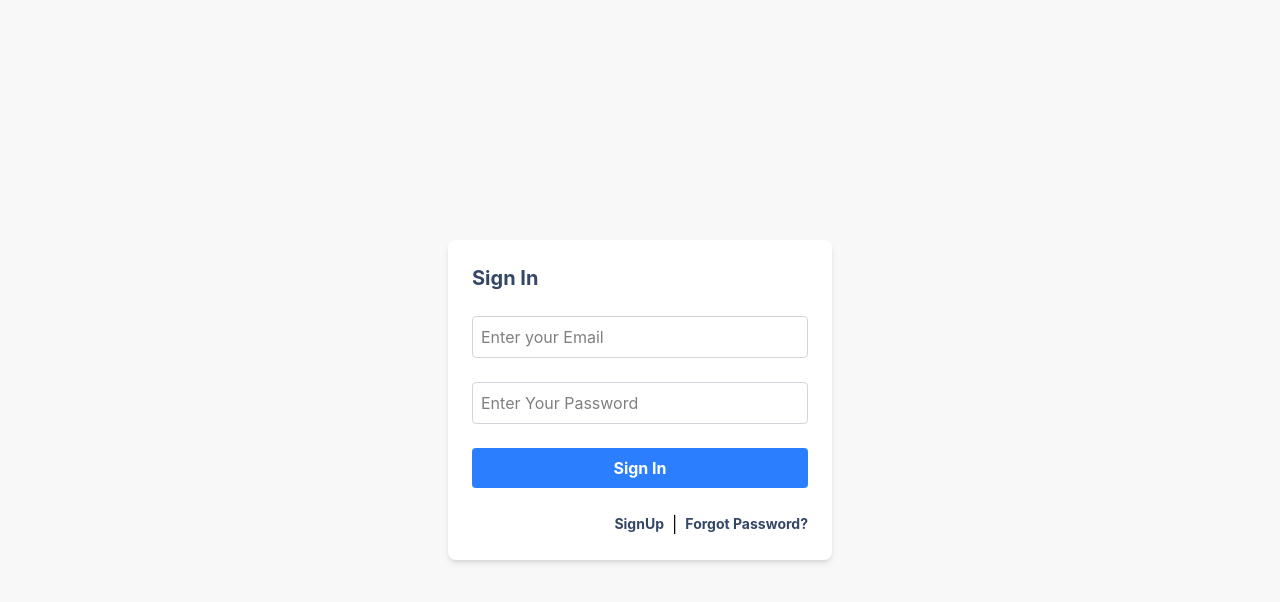
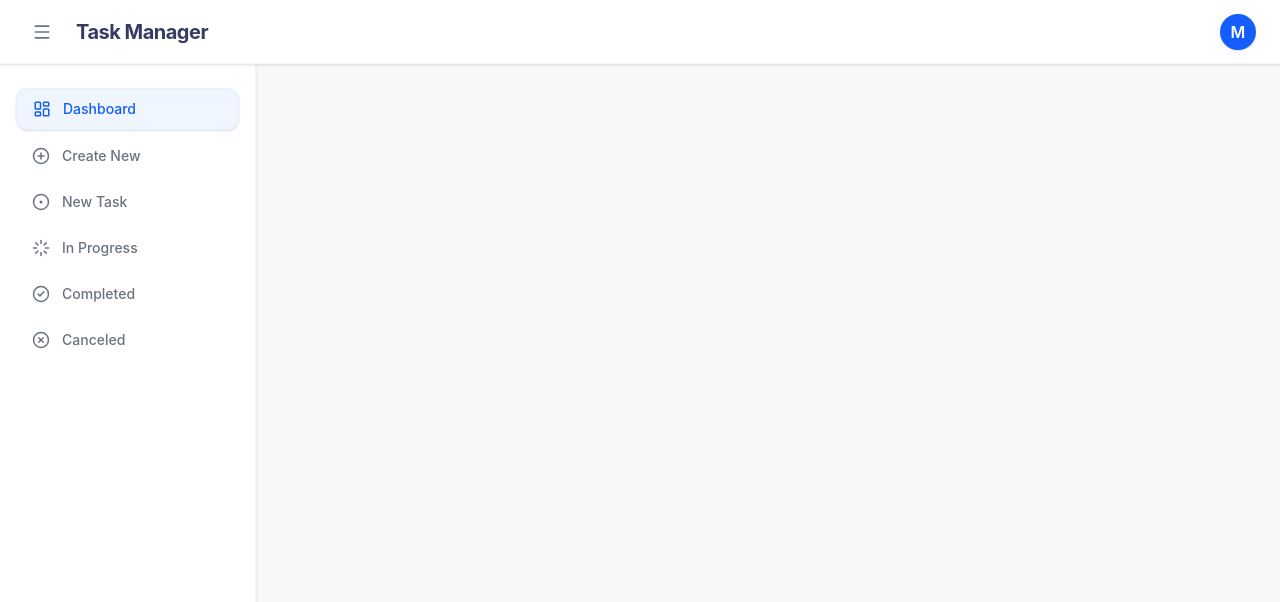
Before and after one commit to freelanceradnan/TaskManager-App, a React (Vite) app in the folder Client/: page / in a window 1280 px wide. Before the commit this address led to /login. Shown: the top 602 px of the page. Built offline with nearby package versions, Linux system fonts and the light colour scheme.

Commit message:
navbar and ui added

```diff
--- a/Client/package.json
+++ b/Client/package.json
@@ -11,6 +11,7 @@
   },
   "dependencies": {
     "@tailwindcss/vite": "^4.3.2",
+    "lucide-react": "^1.23.0",
     "react": "^19.2.7",
     "react-dom": "^19.2.7",
     "react-router": "^7.18.1",
--- a/Client/src/App.jsx
+++ b/Client/src/App.jsx
@@ -2,13 +2,16 @@ import { useState } from 'react'
 import Login from './Pages/Login'
 import { Navigate, Route, Routes } from 'react-router'
 import Registration from './Pages/Registration'
+import Dashboard from './Pages/Dashboard'
 
 function App() {
 
 
   return (
     <Routes>
-      <Route path="/" element={<Navigate to="/login" replace />} />
+      <Route path="/" element={<Dashboard/>}>
+      <Route path="/createTask" element={<h2>adnan</h2>}/>
+      </Route>
       <Route path="/login" element={<Login/>}/>
       <Route path="/registration" element={<Registration/>}/>
     </Routes>
--- a/Client/src/Pages/Dashboard.jsx
+++ b/Client/src/Pages/Dashboard.jsx
@@ -0,0 +1,98 @@
+import { LayoutDashboard, Menu, PlusCircle, CircleDot, Loader, CheckCircle2, XCircle } from 'lucide-react';
+import React, { useState } from 'react';
+import { NavLink, Outlet } from 'react-router';
+
+const Dashboard = () => {
+  const [openModal, setOpenModal] = useState(false);
+  const [openMenu, setOpenMenu] = useState(true);
+  const menuNames = [
+    { name: 'Dashboard', icon: <LayoutDashboard size={18} />, link: "/" },
+    { name: 'Create New', icon: <PlusCircle size={18} />, link: "/createTask" },
+    { name: 'New Task', icon: <CircleDot size={18} />, link: "/tasks/new" },
+    { name: 'In Progress', icon: <Loader size={18} />, link: "/tasks/progress" },
+    { name: 'Completed', icon: <CheckCircle2 size={18} />, link: "/tasks/completed" },
+    { name: 'Canceled', icon: <XCircle size={18} />, link: "/tasks/canceled" }
+  ];
+
+  return (
+    <div className="min-h-screen bg-[#f9f8f8] flex flex-col font-sans antialiased selection:bg-blue-500 selection:text-white">
+
+      {/* --- NAVBAR --- */}
+      <nav className="flex justify-between items-center h-16 bg-white px-6 shadow-sm border-b border-gray-100 z-40 shrink-0">
+        <div className="flex gap-4 items-center">
+          <button
+            className="p-2 text-gray-500 hover:text-blue-600 hover:bg-gray-100 rounded-lg transition-colors duration-200"
+            onClick={() => setOpenMenu(!openMenu)}
+          >
+            <Menu size={20} />
+          </button>
+          <h2 className="text-xl font-bold tracking-tight text-[#363b64]">Task Manager</h2>
+        </div>
+
+
+        <div className="relative">
+          <button
+            className="flex items-center justify-center h-9 w-9 rounded-full bg-blue-600 hover:bg-blue-700 text-white font-semibold shadow-sm focus:outline-none transition-all duration-200"
+            onClick={() => setOpenModal(!openModal)}
+          >
+            M
+          </button>
+
+          {openModal && (
+            <div className="absolute right-0 mt-3 w-56 bg-white rounded-xl shadow-xl border border-gray-100 py-2 z-50 text-gray-800 transition-all">
+              <div className="px-4 py-2 border-b border-gray-100">
+                <p className="text-sm font-semibold text-gray-900">User Menu</p>
+                <p className="text-xs text-gray-500 truncate">user@example.com</p>
+              </div>
+              <a href="#profile" className="block px-4 py-2 text-sm text-gray-600 hover:bg-gray-50 transition-colors">My Profile</a>
+              <a href="#settings" className="block px-4 py-2 text-sm text-gray-600 hover:bg-gray-50 transition-colors">Settings</a>
+              <hr className="my-1 border-gray-100" />
+              <button className="block w-full text-left px-4 py-2 text-sm font-medium text-red-600 hover:bg-red-50 transition-colors">
+                Log Out
+              </button>
+            </div>
+          )}
+        </div>
+      </nav>
+
+      {/* --- MAIN LAYOUT --- */}
+      <div className="flex flex-1 overflow-hidden">
+
+        {/* --- SIDEBAR --- */}
+        {openMenu && (
+          <aside className="w-64 bg-white border-r border-gray-100 flex flex-col justify-between py-6 px-4 h-[calc(100vh-64px)] shrink-0 shadow-sm transition-all duration-300">
+            <div className="flex flex-col space-y-1.5">
+              {menuNames.map((menu, index) => (
+                <NavLink
+                  key={index}
+                  to={menu.link}
+                  end={menu.link === "/"}
+                  className={({ isActive }) => `
+                    flex items-center gap-3 px-4 py-2.5 rounded-xl font-medium text-sm transition-all duration-200
+                    ${isActive
+                      ? "bg-blue-50 text-blue-600 shadow-sm border border-blue-100/50"
+                      : "text-gray-500 hover:bg-gray-50 hover:text-gray-900"
+                    }
+                  `}
+                >
+                  <span className="shrink-0">{menu.icon}</span>
+                  <span>{menu.name}</span>
+                </NavLink>
+              ))}
+            </div>
+          </aside>
+        )}
+
+        {/* --- MAIN CONTENT AREA --- */}
+        <main className="flex-1 overflow-y-auto p-6 lg:p-8 h-[calc(100vh-64px)]">
+          <div className="max-w-7xl mx-auto">
+            <Outlet />
+          </div>
+        </main>
+
+      </div>
+    </div>
+  );
+};
+
+export default Dashboard;
```
Also changed, not shown: 1 other file (tests, documents, lock files or other folders).
